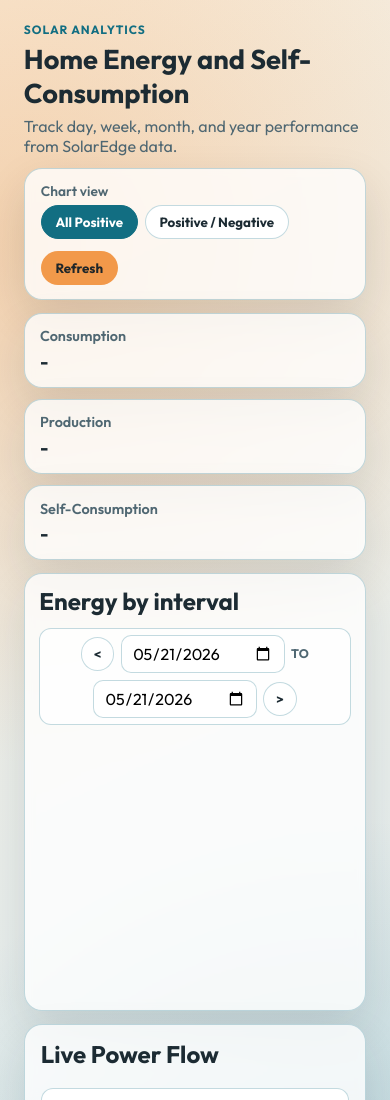
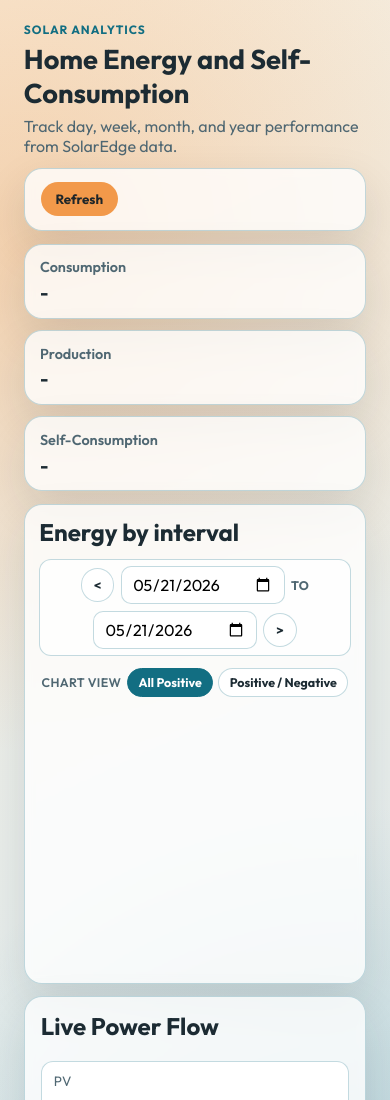
Before and after one commit to daphipro-cloud/perso-copilot-solaredge, a website: page index.html in a window 390 px wide. Shown: the top 1100 px of the page. Drawn offline with nearby package versions, Linux system fonts and the light colour scheme; no server answers.

Commit message:
refactor(ui): move chart view toggle into Energy by interval header

```diff
--- a/index.html
+++ b/index.html
@@ -18,14 +18,6 @@
 
     <main class="page-main">
         <section class="control-panel" aria-label="Chart controls">
-            <article class="view-toggle" aria-label="Chart view mode">
-                <span class="view-toggle-label">Chart view</span>
-                <div class="view-toggle-actions">
-                    <button type="button" id="view-mode-positive" class="range-btn view-mode-btn is-active" data-view-mode="positive" aria-pressed="true">All Positive</button>
-                    <button type="button" id="view-mode-split" class="range-btn view-mode-btn" data-view-mode="split" aria-pressed="false">Positive / Negative</button>
-                </div>
-            </article>
-
             <button type="button" id="refresh-btn" class="refresh-btn">Refresh</button>
         </section>
 
@@ -55,6 +47,13 @@
                     <label for="end-date" class="sr-only">End date</label>
                     <input type="date" id="end-date" name="endDate">
                     <button type="button" id="next-day-btn" class="range-btn day-nav-btn" aria-label="Move to next day">&gt;</button>
+                </article>
+                <article class="view-toggle" aria-label="Chart view mode">
+                    <span class="view-toggle-label">Chart view</span>
+                    <div class="view-toggle-actions">
+                        <button type="button" id="view-mode-positive" class="range-btn view-mode-btn is-active" data-view-mode="positive" aria-pressed="true">All Positive</button>
+                        <button type="button" id="view-mode-split" class="range-btn view-mode-btn" data-view-mode="split" aria-pressed="false">Positive / Negative</button>
+                    </div>
                 </article>
                 <p id="chart-meta"></p>
             </div>
--- a/styles.css
+++ b/styles.css
@@ -339,6 +339,27 @@ h1 {
     margin: 0;
 }
 
+.chart-header .view-toggle {
+    display: flex;
+    align-items: center;
+    gap: 0.35rem;
+}
+
+.chart-header .view-toggle-label {
+    font-size: 0.78rem;
+    text-transform: uppercase;
+    letter-spacing: 0.03em;
+}
+
+.chart-header .view-toggle-actions {
+    gap: 0.3rem;
+}
+
+.chart-header .view-toggle-actions .range-btn {
+    padding: 0.38rem 0.66rem;
+    font-size: 0.78rem;
+}
+
 #chart-meta {
     margin: 0;
     color: var(--text-muted);
@@ -558,8 +579,9 @@ h1 {
         width: min(42vw, 168px);
     }
 
-    .view-toggle {
+    .chart-header .view-toggle {
         width: 100%;
+        justify-content: center;
     }
 
     .daily-chart-item {
@@ -653,13 +675,13 @@ h1 {
         font-size: 0.67rem;
     }
 
-    .view-toggle {
+    .chart-header .view-toggle {
         display: flex;
         align-items: center;
         gap: 0.3rem;
     }
 
-    .view-toggle-actions {
+    .chart-header .view-toggle-actions {
         gap: 0.28rem;
     }
 
```
